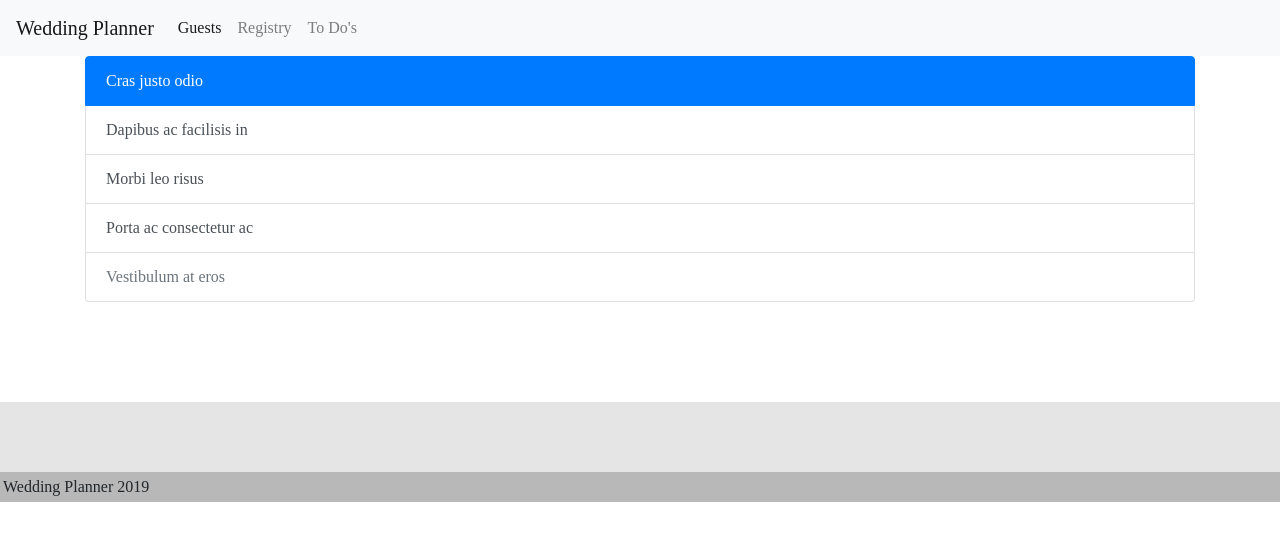
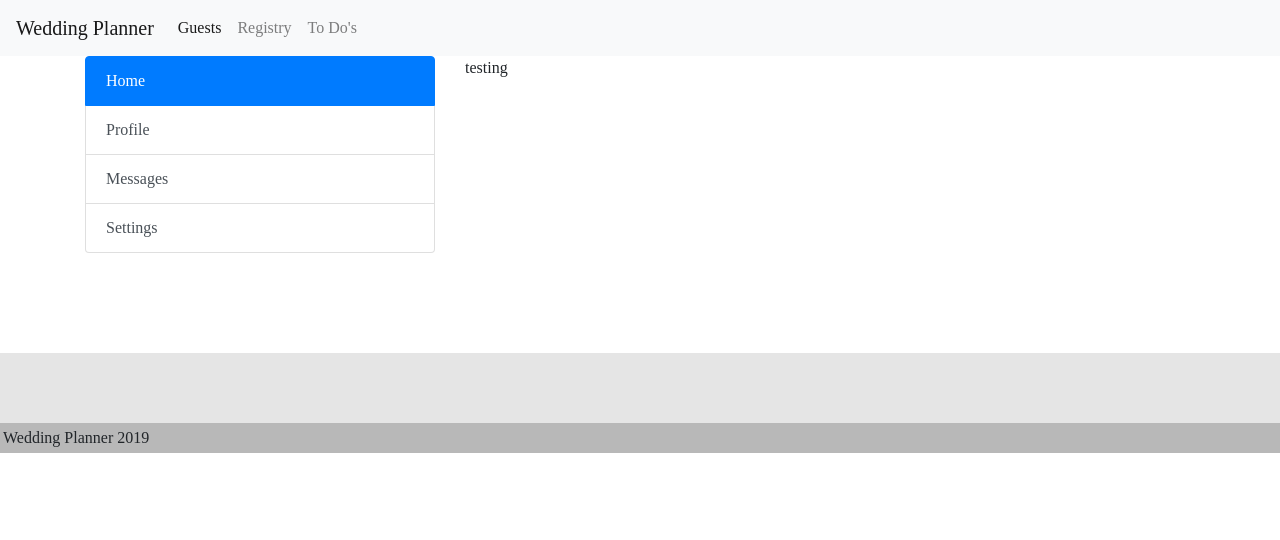
Before and after one commit to tawnfran/Project3, a React (Create React App) app in the folder client/: page /guests in a window 1280 px wide. Shown: the top 540 px of the page. Built offline with nearby package versions, Linux system fonts and the light colour scheme; the HTML template or start-up script is replaced by a standard one; a web font is replaced by a local one.

Commit message:
working on front end and path routes

```diff
--- a/client/public/index.html
+++ b/client/public/index.html
@@ -1,21 +1,20 @@
 <!DOCTYPE html>
 <html lang="en">
+
 <head>
   <meta charset="utf-8" />
   <link rel="icon" href="%PUBLIC_URL%/favicon.ico" />
   <meta name="viewport" content="width=device-width, initial-scale=1" />
   <meta name="theme-color" content="#000000" />
-    <meta
-      name="description"
-      content="Web site created using create-react-app"
-    />
+  <meta name="description" content="Web site created using create-react-app" />
   <link rel="apple-touch-icon" href="%PUBLIC_URL%/logo192.png" />
   <!--
       manifest.json provides metadata used when your web app is installed on a
       user's mobile device or desktop. See https://developers.google.com/web/fundamentals/web-app-manifest/
     -->
   <link rel="manifest" href="%PUBLIC_URL%/manifest.json" />
-    <link rel="stylesheet" href="https://stackpath.bootstrapcdn.com/bootstrap/4.4.1/css/bootstrap.min.css" integrity="sha384-Vkoo8x4CGsO3+Hhxv8T/Q5PaXtkKtu6ug5TOeNV6gBiFeWPGFN9MuhOf23Q9Ifjh" crossorigin="anonymous">
+  <link rel="stylesheet" href="https://stackpath.bootstrapcdn.com/bootstrap/4.4.1/css/bootstrap.min.css"
+    integrity="sha384-Vkoo8x4CGsO3+Hhxv8T/Q5PaXtkKtu6ug5TOeNV6gBiFeWPGFN9MuhOf23Q9Ifjh" crossorigin="anonymous">
   <link href="https://fonts.googleapis.com/css?family=Inria+Serif&display=swap" rel="stylesheet">
   <!--
       Notice the use of %PUBLIC_URL% in the tags above.
@@ -28,6 +27,7 @@
     -->
   <title>React App</title>
 </head>
+
 <body>
   <noscript>You need to enable JavaScript to run this app.</noscript>
   <div id="root"></div>
@@ -41,5 +41,15 @@
       To begin the development, run `npm start` or `yarn start`.
       To create a production bundle, use `npm run build` or `yarn build`.
     -->
+  <script src="https://code.jquery.com/jquery-3.2.1.slim.min.js"
+    integrity="sha384-KJ3o2DKtIkvYIK3UENzmM7KCkRr/rE9/Qpg6aAZGJwFDMVNA/GpGFF93hXpG5KkN"
+    crossorigin="anonymous"></script>
+  <script src="https://cdnjs.cloudflare.com/ajax/libs/popper.js/1.12.9/umd/popper.min.js"
+    integrity="sha384-ApNbgh9B+Y1QKtv3Rn7W3mgPxhU9K/ScQsAP7hUibX39j7fakFPskvXusvfa0b4Q"
+    crossorigin="anonymous"></script>
+  <script src="https://maxcdn.bootstrapcdn.com/bootstrap/4.0.0/js/bootstrap.min.js"
+    integrity="sha384-JZR6Spejh4U02d8jOt6vLEHfe/JQGiRRSQQxSfFWpi1MquVdAyjUar5+76PVCmYl"
+    crossorigin="anonymous"></script>
 </body>
+
 </html>
--- a/client/src/components/Navbar/index.js
+++ b/client/src/components/Navbar/index.js
@@ -33,8 +33,8 @@ function Navbar() {
           </li>
           <li className="nav-item">
             <Link
-              to="/toDos"
-              className={window.location.pathname === "/toDos" ? "nav-link active" : "nav-link"}
+              to="/toDo"
+              className={window.location.pathname === "/toDo" ? "nav-link active" : "nav-link"}
             >
               To Do's
             </Link>
--- a/client/src/pages/guests.js
+++ b/client/src/pages/guests.js
@@ -3,15 +3,26 @@ import React from "react";
 function guests() {
     return (
         <div className="container">
-            <div className="list-group">
-                <a href="#" className="list-group-item list-group-item-action active">
-                    Cras justo odio
-                </a>
-                <a href="#" className="list-group-item list-group-item-action">Dapibus ac facilisis in</a>
-                <a href="#" className="list-group-item list-group-item-action">Morbi leo risus</a>
-                <a href="#" className="list-group-item list-group-item-action">Porta ac consectetur ac</a>
-                <a href="#" className="list-group-item list-group-item-action disabled" tabindex="-1" aria-disabled="true">Vestibulum at eros</a>
+            <div className="row">
+                <div className="col-4">
+                    <div className="list-group" id="list-tab" role="tablist">
+                        <a className="list-group-item list-group-item-action active" id="list-home-list" data-toggle="list" href="#list-home" role="tab" aria-controls="home">Home</a>
+                        <a className="list-group-item list-group-item-action" id="list-profile-list" data-toggle="list" href="#list-profile" role="tab" aria-controls="profile">Profile</a>
+                        <a className="list-group-item list-group-item-action" id="list-messages-list" data-toggle="list" href="#list-messages" role="tab" aria-controls="messages">Messages</a>
+                        <a className="list-group-item list-group-item-action" id="list-settings-list" data-toggle="list" href="#list-settings" role="tab" aria-controls="settings">Settings</a>
+                    </div>
+                </div>
+                <div className="col-8">
+                    <div className="tab-content" id="nav-tabContent">
+                        <div className="tab-pane fade show active" id="list-home" role="tabpanel" aria-labelledby="list-home-list">testing </div>
+                        <div className="tab-pane fade" id="list-profile" role="tabpanel" aria-labelledby="list-profile-list">...</div>
+                        <div className="tab-pane fade" id="list-messages" role="tabpanel" aria-labelledby="list-messages-list"> lorem  </div>
+                        <div className="tab-pane fade" id="list-settings" role="tabpanel" aria-labelledby="list-settings-list">...</div>
+                    </div>
+                </div>
             </div>
+
+
         </div>
     )
 }
--- a/client/src/pages/toDo.js
+++ b/client/src/pages/toDo.js
@@ -0,0 +1,22 @@
+import React from "react";
+
+function toDo() {
+  return (
+    <div>
+      Lorem ipsum dolor sit amet, consectetur adipiscing elit. Nunc aliquet diam tortor, id
+      consequat mauris ullamcorper eu. Orci varius natoque penatibus et magnis dis
+      parturient montes, nascetur ridiculus mus. Pellentesque et dui id justo finibus
+      sollicitudin at et metus. Ut feugiat tellus nec metus commodo, sed suscipit nisi
+      gravida. Duis eget vestibulum quam, ut porttitor sem. Donec sagittis mi sollicitudin
+      turpis semper, et interdum risus lobortis. Vestibulum suscipit nunc non egestas
+      tristique. Proin hendrerit efficitur malesuada. Mauris lorem urna, sodales accumsan
+      quam non, tristique tempor erat. Nullam non sem facilisis, tempus tortor sit amet,
+      volutpat nisl. Ut et turpis non nunc maximus mollis a vitae tortor. Pellentesque
+      mattis risus ac quam laoreet cursus. Praesent suscipit orci neque, vestibulum
+      tincidunt augue tincidunt non. Duis consequat mattis tortor vitae mattis.
+    </div>
+  );
+}
+
+
+export default toDo;
```
Lines whose indentation alone changed are shown as unchanged.
